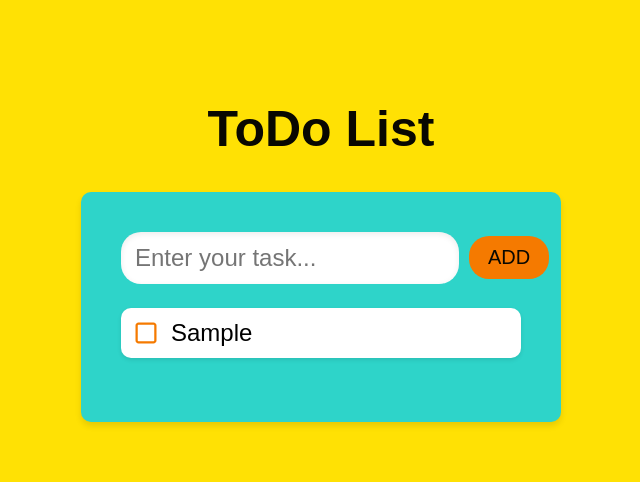
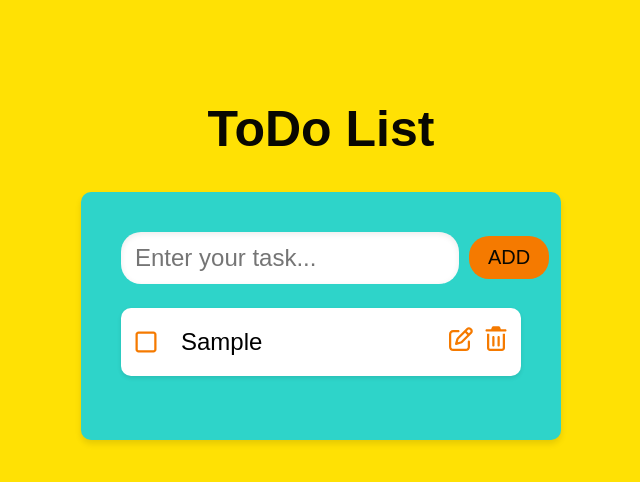
Before and after one commit to Katerina-Koumproglou/ToDo-List, a React (Create React App) app: page / in a window 1280 px wide. Both pictures are taken after typing "Sample" into the empty fields and a click on the button "ADD". Shown: the top 482 px of the page, without its empty margins (319-959 px from the left). Built offline with nearby package versions, Linux system fonts and the light colour scheme; a web font is replaced by a local one.

Commit message:
added edit and delete function

```diff
--- a/src/components/ToDoList.css
+++ b/src/components/ToDoList.css
@@ -68,18 +68,23 @@ li {
   align-items: center;
 }
 
-.checkbox svg {
+.checkbox svg,
+.edit-btn svg,
+.delete-btn svg {
   height: 30px;
   width: 30px;
 }
 
 .task-completed {
   position: relative;
+  text-align: left;
+  padding: 8px;
+  border: 2px solid transparent;
   transition: all calc(var(--duration) / 2) linear calc(var(--duration) / 2);
 }
 
 .task-completed.checked {
-  color: #1b4a4e;
+  color: #525252;
 }
 
 .task-completed::after {
@@ -87,7 +92,7 @@ li {
   position: absolute;
   left: 0;
   bottom: 50%;
-  background: black;
+  background: #090801;
   height: 2px;
   width: 0;
   transition: width var(--duration) ease;
@@ -96,3 +101,28 @@ li {
 .task-completed.checked::after {
   width: 100%;
 }
+
+.edit-btn {
+  margin-left: auto;
+  cursor: pointer;
+}
+
+.task-edit-input {
+  flex: 1;
+  font-size: 24px;
+  padding: 8px;
+  border-radius: 10px;
+  outline: none;
+  text-align: left;
+  caret-color: black;
+  transition: all 0.3s ease;
+}
+
+.task-edit-input.editing {
+  border-color: #f57a00;
+}
+
+.delete-btn {
+  cursor: pointer;
+  margin-left: 5px;
+}
--- a/src/components/ToDoList.js
+++ b/src/components/ToDoList.js
@@ -6,6 +6,9 @@ var idCounter = 1;
 export const ToDoList = () => {
   const [tasks, setTasks] = useState([]);
   const [taskText, setTaskText] = useState("");
+
+  const [editTask, setEditTask] = useState(null);
+  const [editText, setEditText] = useState("");
 
   const handleAddButton = () => {
     const trimmedText = taskText.trim();
@@ -21,18 +24,31 @@ export const ToDoList = () => {
     setTaskText("");
   };
 
-  const handleKeyDown = (e) => {
-    if (e.key === "Enter") {
-      handleAddButton();
-    }
-  };
-
   const toggleComplete = (id) => {
     setTasks((prev) =>
       prev.map((task) =>
         task.id === id ? { ...task, completed: !task.completed } : task
       )
     );
+  };
+
+  //Edit function
+  const startEdit = (id, text) => {
+    setEditTask(id);
+    setEditText(text);
+  };
+
+  const saveEdit = (id) => {
+    setTasks((prev) =>
+      prev.map((task) => (task.id === id ? { ...task, text: editText } : task))
+    );
+    setEditTask(null);
+    setEditText("");
+  };
+
+  //Delete function
+  const deleteTask = (id) => {
+    setTasks((prev) => prev.filter((task) => task.id !== id));
   };
 
   return (
@@ -45,7 +61,9 @@ export const ToDoList = () => {
             placeholder="Enter your task..."
             value={taskText}
             onChange={(e) => setTaskText(e.target.value)}
-            onKeyDown={handleKeyDown}
+            onKeyDown={(e) => {
+              if (e.key === "Enter") handleAddButton();
+            }}
           />
           <button className="add-btn" onClick={handleAddButton}>
             ADD
@@ -74,11 +92,75 @@ export const ToDoList = () => {
                   </svg>
                 )}
               </span>
-              <span
-                className={`task-completed ${task.completed ? "checked" : ""}`}
-              >
-                {task.text}
-              </span>
+
+              {editTask === task.id ? (
+                <>
+                  <input
+                    className={`task-edit-input ${
+                      editTask === task.id ? "editing" : ""
+                    }`}
+                    value={editText}
+                    onChange={(e) => setEditText(e.target.value)}
+                    onKeyDown={(e) => {
+                      if (e.key === "Enter") saveEdit(task.id);
+                    }}
+                  />
+                  <span
+                    className="edit-btn"
+                    onClick={() => saveEdit(task.id, task.text)}
+                  >
+                    <svg
+                      xmlns="http://www.w3.org/2000/svg"
+                      viewBox="0 0 640 640"
+                    >
+                      <path
+                        fill="#f57a00"
+                        d="M480 96C515.3 96 544 124.7 544 160L544 480C544 515.3 515.3 544 480 544L160 544C124.7 544 96 515.3 96 480L96 160C96 124.7 124.7 96 160 96L480 96zM160 144C151.2 144 144 151.2 144 160L144 480C144 488.8 151.2 496 160 496L480 496C488.8 496 496 488.8 496 480L496 160C496 151.2 488.8 144 480 144L160 144zM390.7 233.9C398.5 223.2 413.5 220.8 424.2 228.6C434.9 236.4 437.3 251.4 429.5 262.1L307.4 430.1C303.3 435.8 296.9 439.4 289.9 439.9C282.9 440.4 276 437.9 271.1 433L215.2 377.1C205.8 367.7 205.8 352.5 215.2 343.2C224.6 333.9 239.8 333.8 249.1 343.2L285.1 379.2L390.7 234z"
+                      />
+                    </svg>
+                  </span>
+                </>
+              ) : (
+                <>
+                  <span
+                    className={`task-completed ${
+                      task.completed ? "checked" : ""
+                    }`}
+                  >
+                    {task.text}
+                  </span>
+                  <span
+                    className="edit-btn"
+                    onClick={() => startEdit(task.id, task.text)}
+                  >
+                    <svg
+                      xmlns="http://www.w3.org/2000/svg"
+                      viewBox="0 0 640 640"
+                    >
+                      <path
+                        fill="#f57a00"
+                        d="M505 122.9L517.1 135C526.5 144.4 526.5 159.6 517.1 168.9L488 198.1L441.9 152L471 122.9C480.4 113.5 495.6 113.5 504.9 122.9zM273.8 320.2L408 185.9L454.1 232L319.8 366.2C316.9 369.1 313.3 371.2 309.4 372.3L250.9 389L267.6 330.5C268.7 326.6 270.8 323 273.7 320.1zM437.1 89L239.8 286.2C231.1 294.9 224.8 305.6 221.5 317.3L192.9 417.3C190.5 425.7 192.8 434.7 199 440.9C205.2 447.1 214.2 449.4 222.6 447L322.6 418.4C334.4 415 345.1 408.7 353.7 400.1L551 202.9C579.1 174.8 579.1 129.2 551 101.1L538.9 89C510.8 60.9 465.2 60.9 437.1 89zM152 128C103.4 128 64 167.4 64 216L64 488C64 536.6 103.4 576 152 576L424 576C472.6 576 512 536.6 512 488L512 376C512 362.7 501.3 352 488 352C474.7 352 464 362.7 464 376L464 488C464 510.1 446.1 528 424 528L152 528C129.9 528 112 510.1 112 488L112 216C112 193.9 129.9 176 152 176L264 176C277.3 176 288 165.3 288 152C288 138.7 277.3 128 264 128L152 128z"
+                      />
+                    </svg>
+                  </span>
+
+                  {/* Delete Button */}
+                  <span
+                    className="delete-btn"
+                    onClick={() => deleteTask(task.id)}
+                  >
+                    <svg
+                      xmlns="http://www.w3.org/2000/svg"
+                      viewBox="0 0 640 640"
+                    >
+                      <path
+                        fill="#f57a00"
+                        d="M262.2 48C248.9 48 236.9 56.3 232.2 68.8L216 112L120 112C106.7 112 96 122.7 96 136C96 149.3 106.7 160 120 160L520 160C533.3 160 544 149.3 544 136C544 122.7 533.3 112 520 112L424 112L407.8 68.8C403.1 56.3 391.2 48 377.8 48L262.2 48zM128 208L128 512C128 547.3 156.7 576 192 576L448 576C483.3 576 512 547.3 512 512L512 208L464 208L464 512C464 520.8 456.8 528 448 528L192 528C183.2 528 176 520.8 176 512L176 208L128 208zM288 280C288 266.7 277.3 256 264 256C250.7 256 240 266.7 240 280L240 456C240 469.3 250.7 480 264 480C277.3 480 288 469.3 288 456L288 280zM400 280C400 266.7 389.3 256 376 256C362.7 256 352 266.7 352 280L352 456C352 469.3 362.7 480 376 480C389.3 480 400 469.3 400 456L400 280z"
+                      />
+                    </svg>
+                  </span>
+                </>
+              )}
             </li>
           ))}
         </ul>
```
